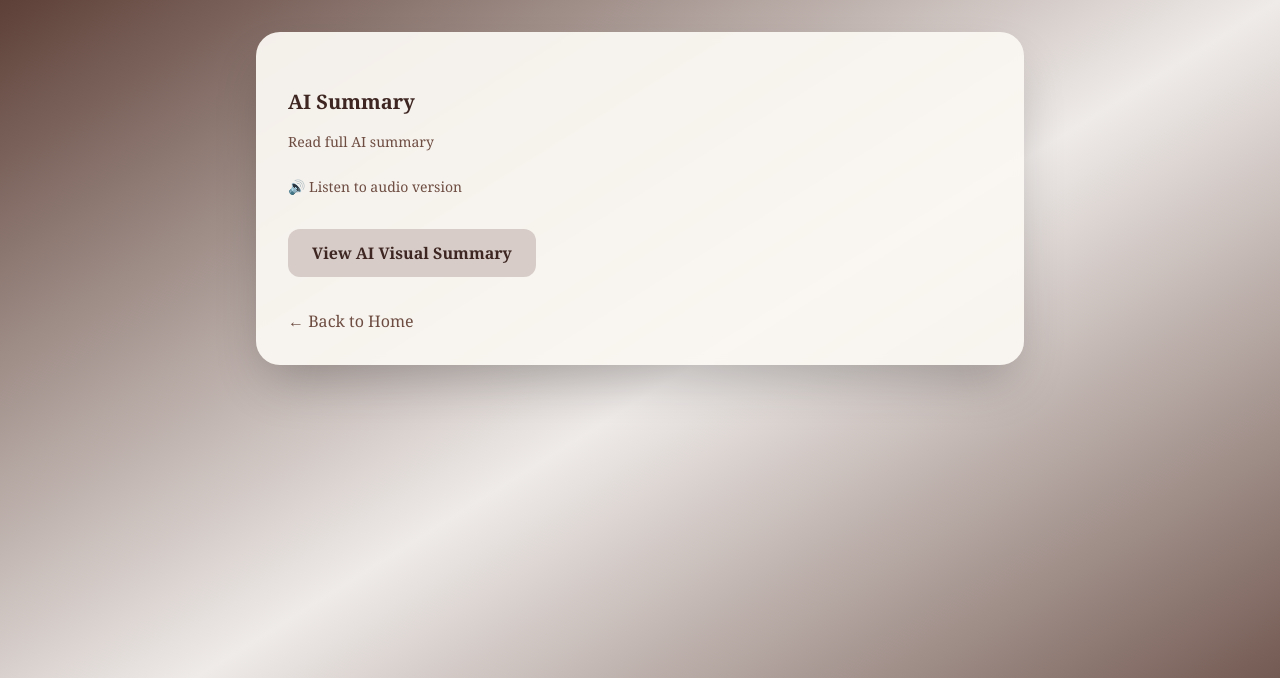
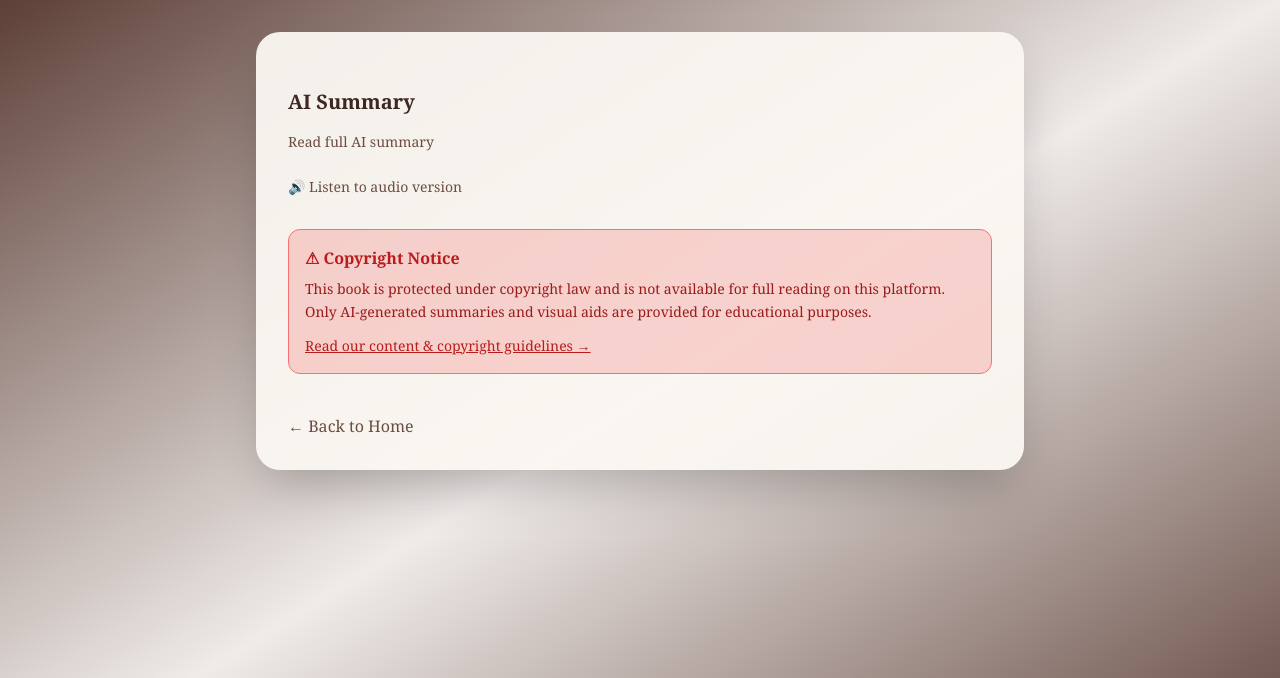
Before and after one commit to srikarthikB/interactive-digital-library, a Flask app: template templates/book.html in a window 1280 px wide. Shown: the top 678 px of the page. Run offline with Flask 3, Linux system fonts and the light colour scheme; the template is opened without the code that fills it, so the values that code supplies are empty; some libraries are stand-ins or nearby versions.

Commit message:
Add copyright disclaimer flow for non-public domain books

```diff
--- a/templates/book.html
+++ b/templates/book.html
@@ -70,10 +70,12 @@
         </div>
     </div>
 
-    <!-- ACTION BUTTONS -->
-    <div class="mt-8 flex flex-wrap gap-4">
+    <!-- ACTION SECTION -->
+<div class="mt-8">
 
     {% if book.archive_link %}
+        <!-- PUBLIC DOMAIN / EXTERNAL ACCESS -->
+        <div class="flex flex-wrap gap-4">
             <a
               href="{{ book.archive_link }}"
               target="_blank"
@@ -82,7 +84,6 @@
             >
               Read Book
             </a>
-        {% endif %}
 
             <a
               href="/book/{{ book.id }}/visuals"
@@ -93,8 +94,32 @@
             </a>
         </div>
 
-    <!-- BACK -->
-    <a href="/" class="block mt-8 text-[#6D4C41] hover:text-[#3E2723]">
+    {% else %}
+        <!-- COPYRIGHTED BOOK WARNING -->
+        <div class="mt-6 p-4 rounded-xl bg-red-500/20 border border-red-400">
+            <h3 class="font-semibold text-red-700 mb-2">
+                ⚠ Copyright Notice
+            </h3>
+
+            <p class="text-red-800 text-sm leading-relaxed">
+                This book is protected under copyright law and is not available for
+                full reading on this platform. Only AI-generated summaries and visual
+                aids are provided for educational purposes.
+            </p>
+
+            <a
+              href="/about"
+              class="inline-block mt-3 text-sm text-red-700 underline hover:text-red-900"
+            >
+              Read our content & copyright guidelines →
+            </a>
+        </div>
+    {% endif %}
+
+    <a
+        href="/"
+        class="block mt-10 text-[#6D4C41] hover:text-[#3E2723]"
+        >
         ← Back to Home
     </a>
 
```
Lines whose indentation alone changed are shown as unchanged.
